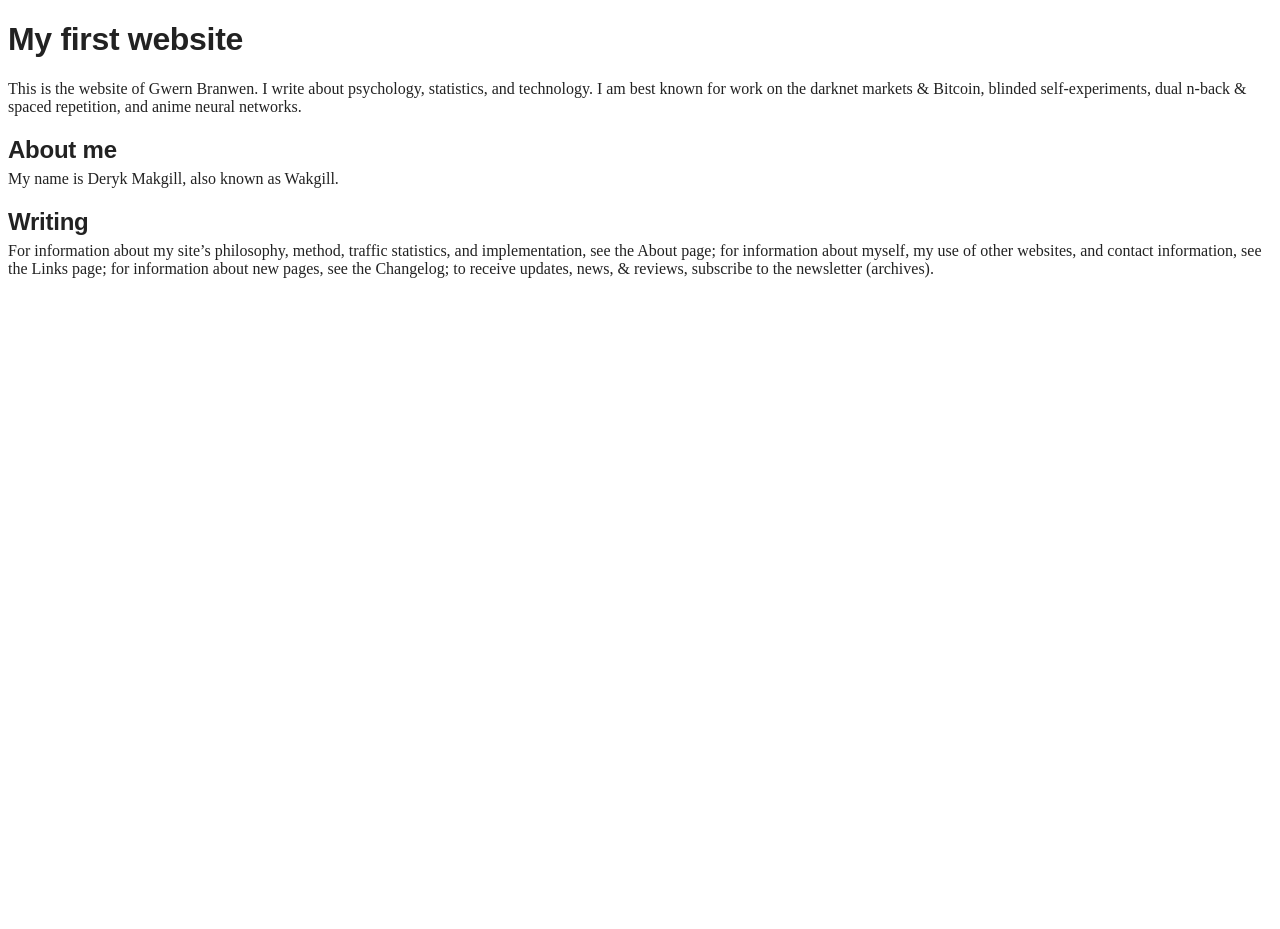
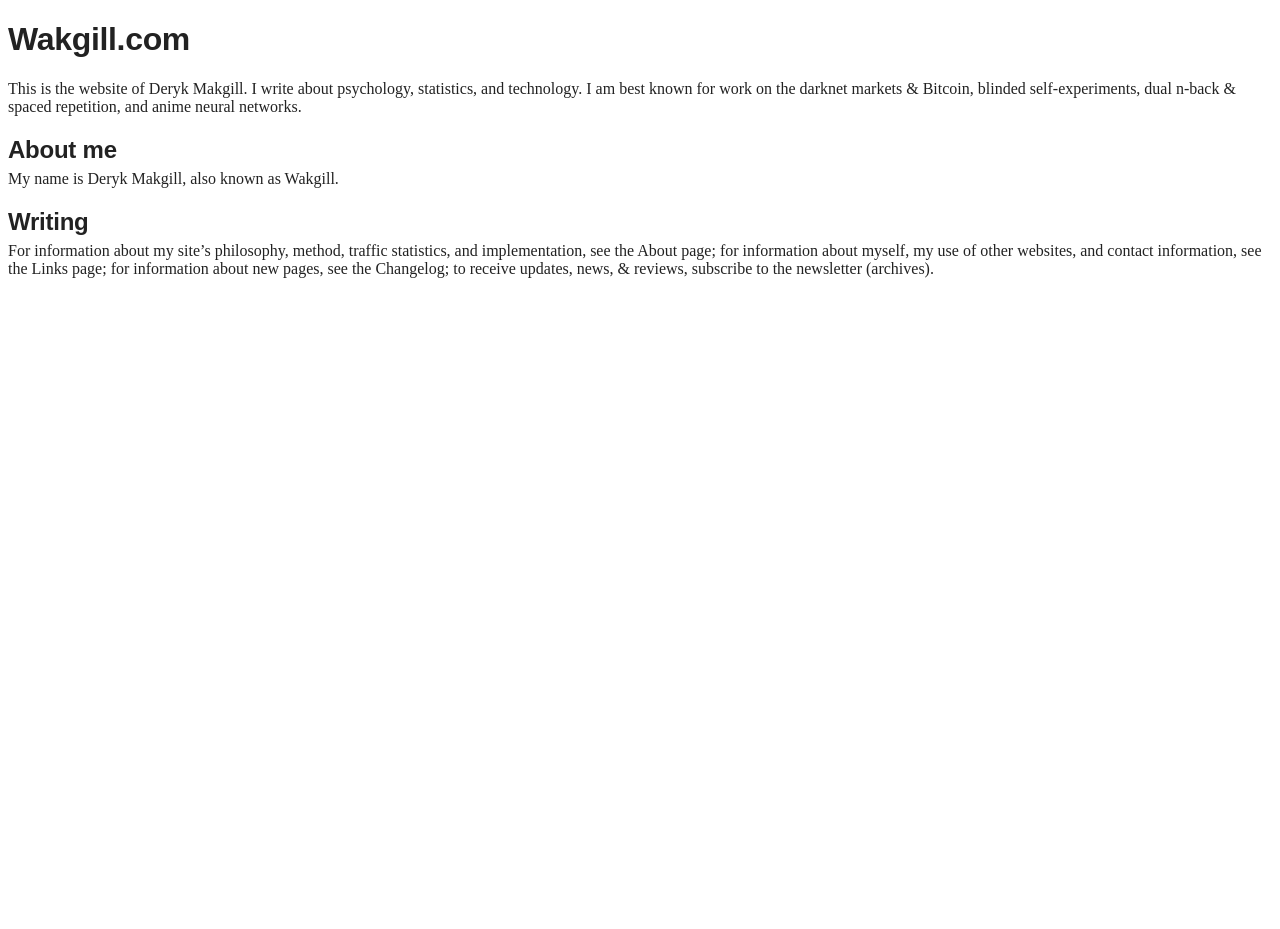
Before and after one commit to makgill/deryk, a Jekyll site: the page built from wakgill.md, in a window 1280 px wide. Built offline with Jekyll 4.4.1, drawn with Linux system fonts in a browser that asks for light colours; our own code applies the rules of GitHub Pages for plain Markdown files.

Commit message:
Update wakgill.md

```diff
--- a/wakgill.md
+++ b/wakgill.md
@@ -2,9 +2,9 @@
 layout: default
 ---
 
-# My first website
+# Wakgill.com
 
-This is the website of Gwern Branwen. I write about psychology, statistics, and technology. I am best known for work on the darknet markets & Bitcoin, blinded self-experiments, dual n-back & spaced repetition, and anime neural networks.
+This is the website of Deryk Makgill. I write about psychology, statistics, and technology. I am best known for work on the darknet markets & Bitcoin, blinded self-experiments, dual n-back & spaced repetition, and anime neural networks.
 
 ## About me
 
```
